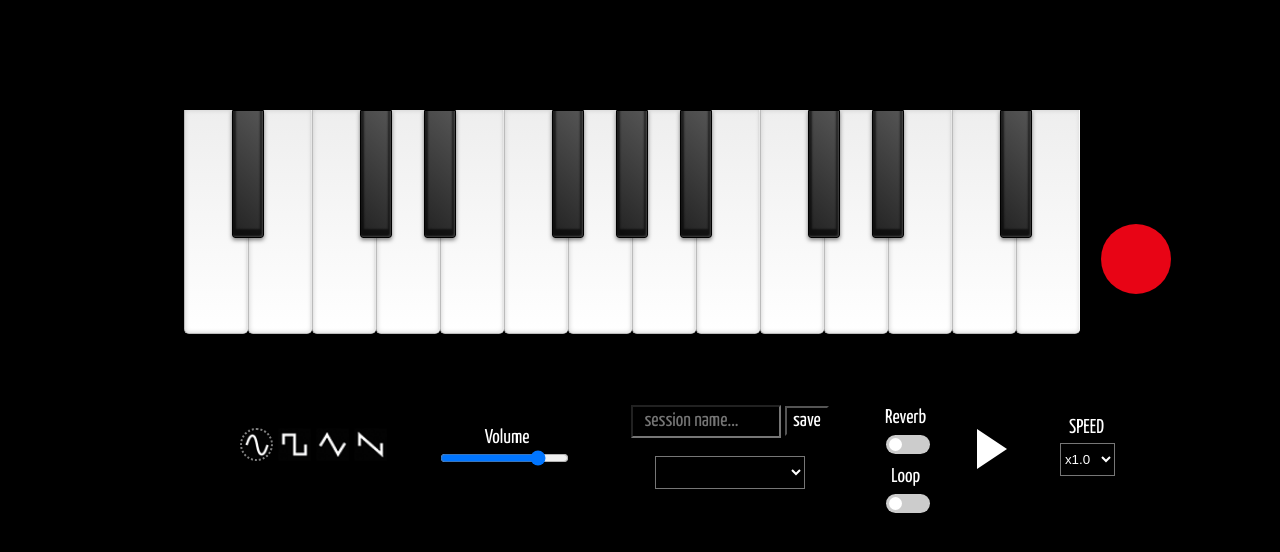
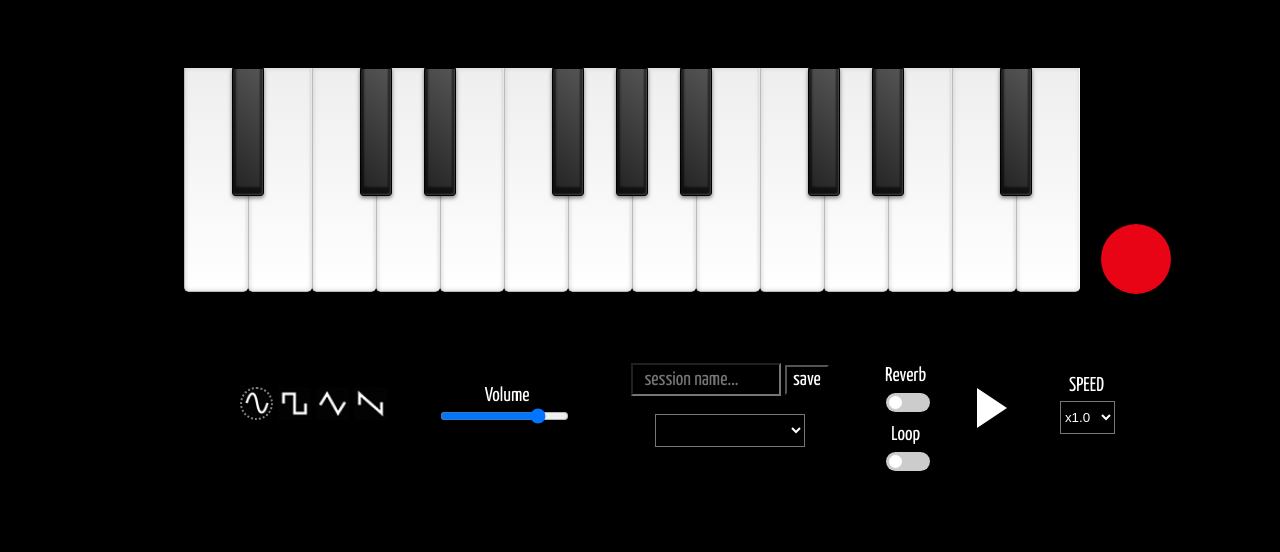
Before and after one commit to chrysalSynth/chrysalSynth, a plain HTML site: page synth/index.html in a window 1280 px wide. Shown: the part 40-592 px from the top of the page. Drawn offline with Linux system fonts and the light colour scheme.

Commit message:
fixed oscope css so it is centered

```diff
--- a/synth/index.html
+++ b/synth/index.html
@@ -14,7 +14,7 @@
 <body>
     <div id="giantBox">
     <!-- displays the oscilloscope -->
-    <div id="oscilloscope"></div>
+
     <!-- <div id="logout"> -->
         <!-- <a href="../index.html">LOGOUT</a> -->
     <!-- </div> -->
@@ -33,6 +33,7 @@
 <!-- Main Keyboard -->
 
         <div class="div2" id="piano">
+            <div id="oscilloscope"></div>
             <div class="keys" class="div2">
                 <div data-key="" class="white key a" data-note="A"></div>
                 <div data-key="" class="black key a sharp" data-note="A#"></div>
--- a/synth/synth.css
+++ b/synth/synth.css
@@ -195,8 +195,7 @@ footer {
 
 #oscilloscope {
   height: 100px;
-  margin-left: 8%;
-  margin-top: 3.3%;
+
   opacity: 50%;
 }
 
```
